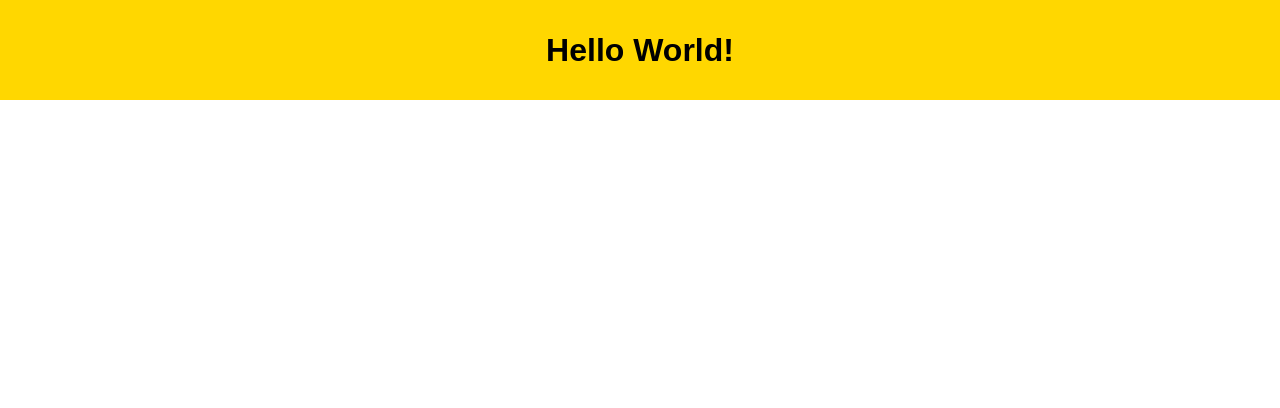
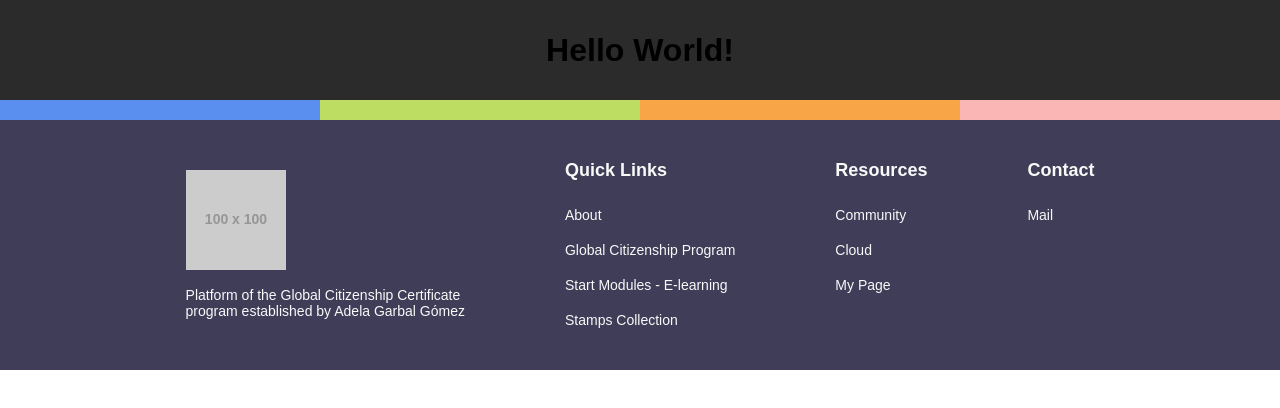
Before and after one commit to titouandeschanels/GlobalCitizenship, a React (Create React App) app in the folder gccapp/: page / in a window 1280 px wide. Shown: the top 408 px of the page. Built offline with nearby package versions, Linux system fonts and the light colour scheme; the HTML template or start-up script is replaced by a standard one.

Commit message:
Add footer component and page parent function

```diff
--- a/gccapp/src/color.js
+++ /dev/null
@@ -1,4 +0,0 @@
-
-
-export const Yellow = "#FFD700";
-export const Green = "#008000";
--- /dev/null
+++ b/gccapp/src/colors.js
@@ -0,0 +1,16 @@
+// code color shortcut
+
+export const Black = '#2A2B2A';
+export const White = '#F9F9F9';
+export const Indigo = '#3f3d57';
+export const Blue = '#5a8fef';
+export const Green = '#bcdd62';
+export const Orange = '#f7a547';
+export const Pink = '#f9b6b4';
+
+
+/* for the opacity:
+  100%: add + 'FF'
+  80%: add + 'CC'
+  60%: add + '99'
+*/
--- a/gccapp/src/components/exampleComponent/elements.js
+++ b/gccapp/src/components/exampleComponent/elements.js
@@ -1,5 +1,5 @@
 import styled from "styled-components";
-import { Yellow } from "../../color";
+import { Black } from "../../colors";
 
 export const ExampleComponentContainer = styled.div`
     display: flex;
@@ -7,5 +7,5 @@ export const ExampleComponentContainer = styled.div`
     align-items: center;
     height: 100px;
     width: 100%;
-    background-color: ${Yellow};
+    background-color: ${Black};
 `;
--- /dev/null
+++ b/gccapp/src/components/footer/elements.js
@@ -0,0 +1,78 @@
+import styled from 'styled-components'
+import { Indigo, Black, White } from '../../colors';
+
+export const FooterContainer = styled.footer`
+    display: flex;
+    justify-content: center;
+    flex-direction: line;
+
+    height: 250px;
+    padding: 0 10px;
+    background-color: ${Indigo};
+    color: ${White};
+    font-size: 14px;
+    font-weight: 600;
+    position: absolute;
+    left: 0;
+    right: 0;
+`;
+
+export const FooterColumn = styled.div`
+    display: flex;
+    flex-direction: column;
+    margin: 20px;
+    padding: 30px;
+`;
+
+export const FooterTitle = styled.h1`
+    color: ${White};
+    font-size: 18px;
+    font-weight: 600;
+    user-select: none;
+    margin-top: -10px;
+`;
+
+export const FooterText = styled.p`
+    color: ${White};
+    font-size: 14px;
+    font-weight: 400;
+    margin-bottom: 5px;
+    user-select: none;
+`;
+
+export const FooterButton = styled.button`
+    display: flex;
+    align-items: center;
+    justify-content: center;
+    margin: 10px;
+    padding: 10px;
+    background-color: ${Indigo};
+    color: ${Black};
+    font-size: 14px;
+    font-weight: 600;
+    border: none;
+    border-radius: 5px;
+    cursor: pointer;
+    user-select: none;
+    &:hover {
+        background-color: ${White};
+        color: ${Black};
+    }
+    transition: 0.3s;
+`;
+
+export const FooterLogo = styled.div`
+    user-select: none;
+`;
+
+export const FooterDecoration = styled.div`
+    display: flex;
+    justify-content: center;
+    flex-direction: line;
+    height: 20px;
+`;
+
+export const FooterDecorationBox = styled.div`
+    background-color: ${ $props => $props.color };
+    width: 25%;
+`;
--- /dev/null
+++ b/gccapp/src/components/footer/index.tsx
@@ -0,0 +1,52 @@
+import { FooterContainer, FooterColumn, FooterTitle, FooterText, FooterButton, FooterLogo, FooterDecoration, FooterDecorationBox } from './elements';
+import { Blue, Green, Orange, Pink } from '../../colors';
+
+interface FooterProps {
+
+}
+
+const Footer: React.FC<FooterProps> = () => {
+    return (
+        <div>
+            <FooterDecoration>
+                <FooterDecorationBox color = {Blue} />
+                <FooterDecorationBox color = {Green} />
+                <FooterDecorationBox color = {Orange} />
+                <FooterDecorationBox color = {Pink} />
+            </FooterDecoration>
+            <FooterContainer>
+                <FooterColumn>
+                    <FooterLogo>
+                        <img src="https://via.placeholder.com/100" alt="logo" />
+                    </FooterLogo>
+                    <FooterText>
+                        <span dangerouslySetInnerHTML={{__html: "Platform of the Global Citizenship Certificate <br/>program established by Adela Garbal Gо́mez"}} />
+                    </FooterText>
+                </FooterColumn>
+                <FooterColumn>
+                    <FooterTitle>Quick Links</FooterTitle>
+                    <FooterText>About</FooterText>
+                    <FooterText>Global Citizenship Program</FooterText>
+                    <FooterText>Start Modules - E-learning</FooterText>
+                    <FooterText>Stamps Collection</FooterText>
+                </FooterColumn>
+                <FooterColumn>
+                    <FooterTitle>Resources</FooterTitle>
+                    <FooterText>Community</FooterText>
+                    <FooterText>Cloud</FooterText>
+                    <FooterText>My Page</FooterText>
+                </FooterColumn>
+                <FooterColumn>
+                    <FooterTitle>Contact</FooterTitle>
+                    <FooterText>
+                    <a href="mailto:a.garabalgomez@hhs.nl" style={{ textDecoration: 'none', color: 'inherit' }}>
+                            Mail
+                    </a>
+                    </FooterText>
+                </FooterColumn>
+            </FooterContainer>
+        </div>
+    );
+}
+
+export default Footer;
--- a/gccapp/src/pages/home.tsx
+++ b/gccapp/src/pages/home.tsx
@@ -1,4 +1,5 @@
 import ExampleComponent from "../components/exampleComponent";
+import Page from "./page";
 
 interface HomeProps {
 
@@ -6,9 +7,9 @@ interface HomeProps {
 
 const Home: React.FC<HomeProps> = () => {
     return (
-        <div>
+        <Page>
             <ExampleComponent text="Hello World!" />
-        </div>
+        </Page>
     );
 }
 
--- /dev/null
+++ b/gccapp/src/pages/page.tsx
@@ -0,0 +1,17 @@
+import { ReactNode } from 'react';
+import Footer from '../components/footer';
+
+interface PageProps {
+    children: ReactNode;
+}
+
+const Page: React.FC<PageProps> = ({ children }) => {
+    return (
+        <div>
+            {children}
+            <Footer />
+        </div>
+    );
+}
+
+export default Page;
```
